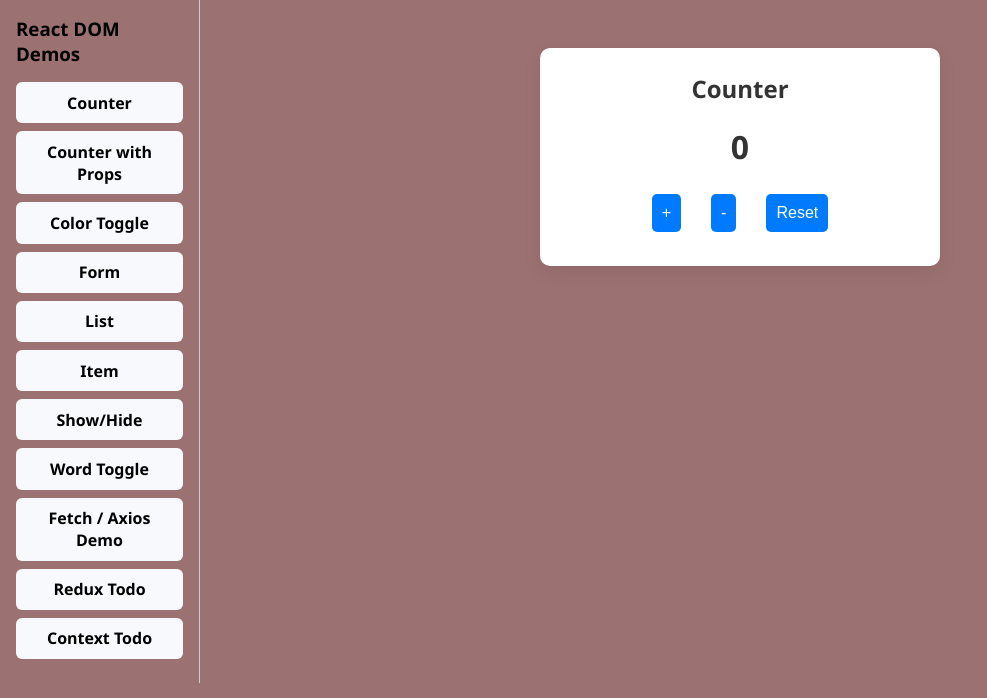
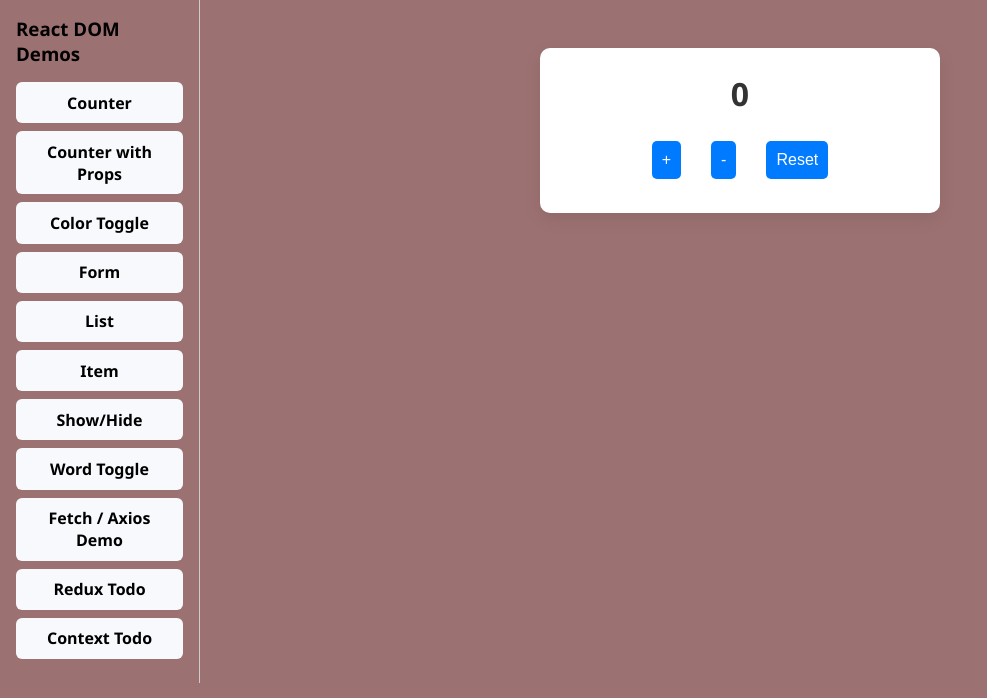
Before and after one commit to chuks2274/react-dom-fundamentals, a React (Vite) app: page /counter in a window 1280 px wide. Shown: the top 698 px of the page, without its empty margins (0-987 px from the left). Built offline with nearby package versions, Linux system fonts and the light colour scheme.

Commit message:
Test CI/CD

```diff
--- a/src/components/Counter/Counter.jsx
+++ b/src/components/Counter/Counter.jsx
@@ -14,7 +14,7 @@ const Counter = () => {
 
     return(
         <div className="container">
-            <h2>Counter</h2>
+
             <h1>{count}</h1>
             <div className="btn-group">
                 <button className="btn" onClick={increment}>+</button>
```
